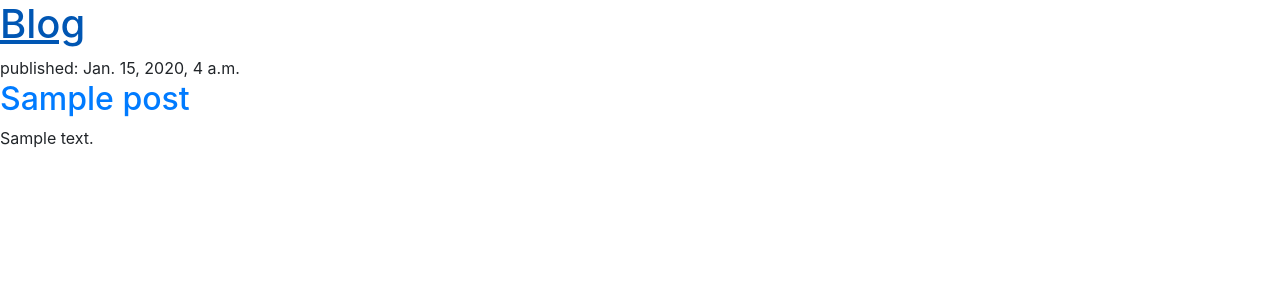
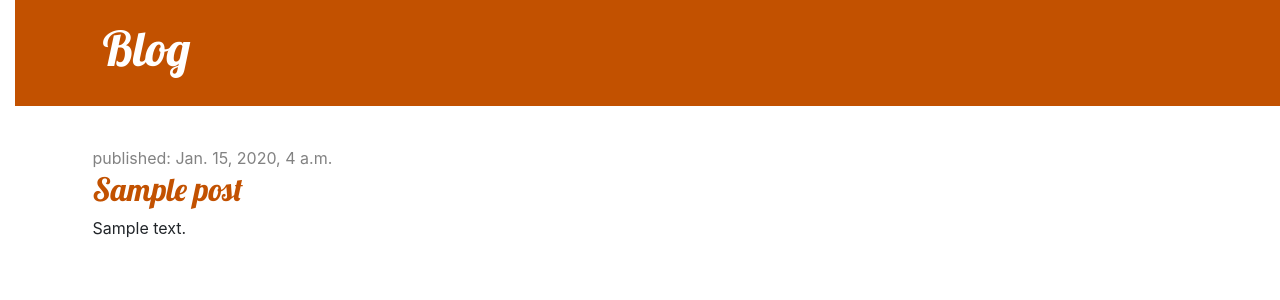
Before and after one commit to Hbixler/django-tutorial, a Django app: page / in a window 1280 px wide. Shown: the top 300 px of the page. Run offline with Django 3.2, Linux system fonts and the light colour scheme; tables that the repository leaves empty hold one stand-in row (values such as "Sample post").

Commit message:
Added css

```diff
--- /dev/null
+++ b/blog/static/css/blog.css
@@ -0,0 +1,30 @@
+h1 a, h2 a {
+    color: #C25100;
+    font-family: 'Lobster';
+}
+body {
+    padding-left: 15px;
+}
+.page-header {
+    background-color: #C25100;
+    margin-top: 0;
+    margin-bottom: 40px;
+    padding: 20px 20px 20px 40px;
+}
+.page-header h1,
+.page-header h1 a,
+.page-header h1 a:visited,
+.page-header h1 a:active {
+    color: #fff;
+    font-size: 36pt;
+    text-decoration: none;
+}
+h1, h2, h3, h4 {
+    font-family: 'Lobster', cursive;
+}
+.date {
+    color: #828282;
+}
+.save {
+    float: right;
+}
--- a/blog/templates/blog/post_list.html
+++ b/blog/templates/blog/post_list.html
@@ -1,19 +1,29 @@
+{% load static %}
 <!DOCTYPE html>
 <head>
     <title>Important Things to Know</title>
     <link rel="stylesheet" href="https://cdn.jsdelivr.net/npm/bootstrap@4.5.3/dist/css/bootstrap.min.css" integrity="sha384-TX8t27EcRE3e/ihU7zmQxVncDAy5uIKz4rEkgIXeMed4M0jlfIDPvg6uqKI2xXr2" crossorigin="anonymous">
+    <link href="//fonts.googleapis.com/css?family=Lobster&subset=latin,latin-ext" rel="stylesheet" type="text/css">
+    <link rel="stylesheet" href="{% static 'css/blog.css' %}">
 </head>
 <body>
-    <header>
+    <header class="page-header">
+        <div class="container">
             <h1><a href="/">Blog</a></h1>
+        </div>
     </header>
+    <main class="container">
+        <div class="row">
+            <div class="col">
                 {% for post in posts %}
-        <article>
-            <time>published: {{ post.published_date }}</time>
+                    <article class="post">
+                        <time class="date">published: {{ post.published_date }}</time>
                         <h2><a href="">{{ post.title }}</a></h2>
                         <p>{{ post.text|linebreaksbr }}</p>
                     </article>
                 {% endfor %}
-
+            </div>
+        </div>
+    </main>
 </body>
 </html>
```
Lines whose indentation alone changed are shown as unchanged.
